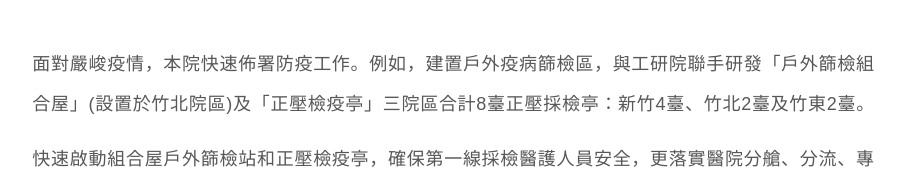
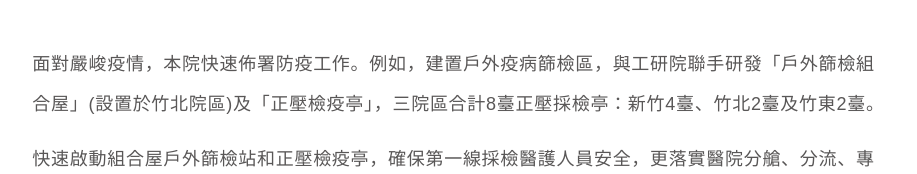
Before and after one commit to lukeliu/Archive, a plain HTML site: page anti_epidemic4.html in a window 1280 px wide. Shown: the part 1331-1505 px from the top of the page, without its empty margins (181-1098 px from the left). Drawn offline with Linux system fonts and the light colour scheme; some packages are replaced by stand-ins of ours; a script that the page names is missing.

Commit message:
Update anti_epidemic4.html

```diff
--- a/anti_epidemic4.html
+++ b/anti_epidemic4.html
@@ -87,7 +87,7 @@
 
                         <div class="row justify-content-between">
                             <div class="col-12 mb-5">
-                                <p>面對嚴峻疫情，本院快速佈署防疫工作。例如，建置戶外疫病篩檢區，與工研院聯手研發「戶外篩檢組合屋」(設置於竹北院區)<span class="hide">(圖1)</span>及「正壓檢疫亭」三院區合計8臺正壓採檢亭<span class="hide">(圖2-3)</span>：新竹4臺、竹北2臺及竹東2臺。</p>
+                                <p>面對嚴峻疫情，本院快速佈署防疫工作。例如，建置戶外疫病篩檢區，與工研院聯手研發「戶外篩檢組合屋」(設置於竹北院區)<span class="hide">(圖1)</span>及「正壓檢疫亭」，三院區合計8臺正壓採檢亭<span class="hide">(圖2-3)</span>：新竹4臺、竹北2臺及竹東2臺。</p>
 
                                 <p>快速啟動組合屋戶外篩檢站和正壓檢疫亭，確保第一線採檢醫護人員安全，更落實醫院分艙、分流、專責、輪調制度，避免病毒散佈到院區風險，確保醫療服務量能順暢執行，一來全面提升採檢量能，也避免急診室擁入大量疑似個案造成壅塞，全方位降低院內感染風險。</p>
                             </div>
```
